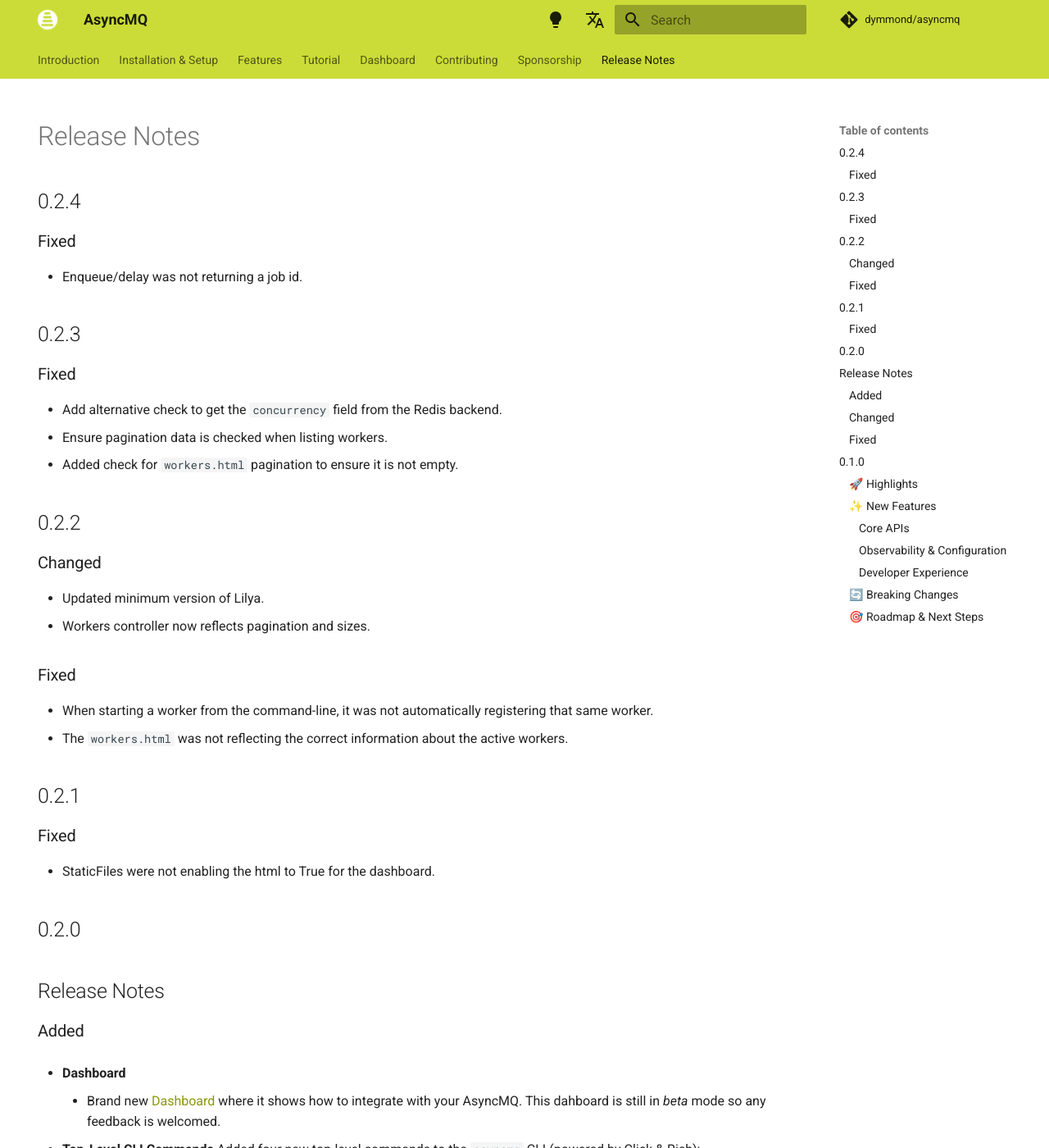
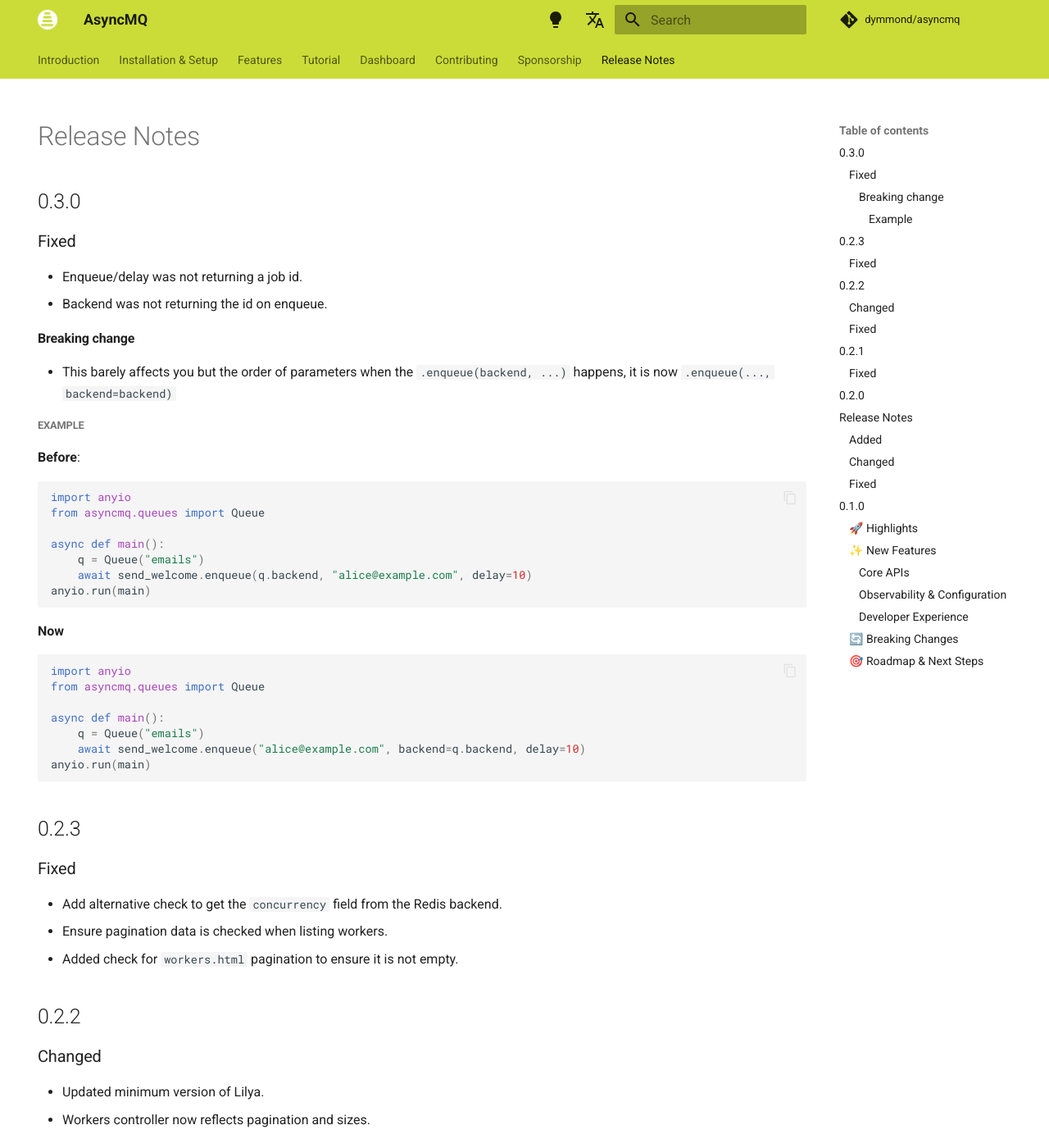
Before and after one commit to dymmond/asyncmq, an MkDocs documentation site: the page built from docs/release-notes.md, in a window 1280 px wide and 1400 px high. Shown: the whole window at 82% size. Built offline with MkDocs 1.6.1 and Material for MkDocs 9.7.7, drawn with Linux system fonts in a browser that asks for light colours; comment, search, counter and statistics services are not loaded.

Commit message:
Fix backend args and docs

````diff
--- a/asyncmq/__init__.py
+++ b/asyncmq/__init__.py
@@ -2,7 +2,7 @@
 
 from monkay import Monkay
 
-__version__ = "0.2.3"
+__version__ = "0.3.0"
 
 if TYPE_CHECKING:
     from .backends.memory import InMemoryBackend
--- a/docs/release-notes.md
+++ b/docs/release-notes.md
@@ -5,11 +5,43 @@
 
 # Release Notes
 
-## 0.2.4
+## 0.3.0
 
 ### Fixed
 
 - Enqueue/delay was not returning a job id.
+- Backend was not returning the id on enqueue.
+
+#### Breaking change
+
+* This barely affects you but the order of parameters when the `.enqueue(backend, ...)` happens, it is now
+```.enqueue(..., backend=backend)```
+
+##### Example
+
+**Before**:
+
+```python
+import anyio
+from asyncmq.queues import Queue
+
+async def main():
+    q = Queue("emails")
+    await send_welcome.enqueue(q.backend, "alice@example.com", delay=10)
+anyio.run(main)
+```
+
+**Now**
+
+```python
+import anyio
+from asyncmq.queues import Queue
+
+async def main():
+    q = Queue("emails")
+    await send_welcome.enqueue("alice@example.com", backend=q.backend, delay=10)
+anyio.run(main)
+```
 
 ## 0.2.3
 
````
Also changed, not shown: docs/features/quickstart.md (+1 -1 lines), docs/features/sandbox.md (+1 -1 lines), docs/features/tasks.md (+1 -1 lines), docs/index.md (+1 -1 lines), pyproject.toml (+5 -10 lines), 8 other files.
